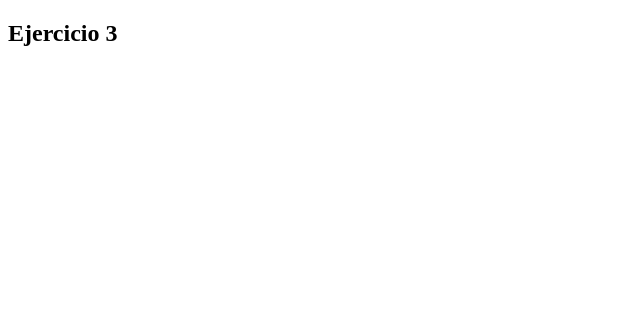
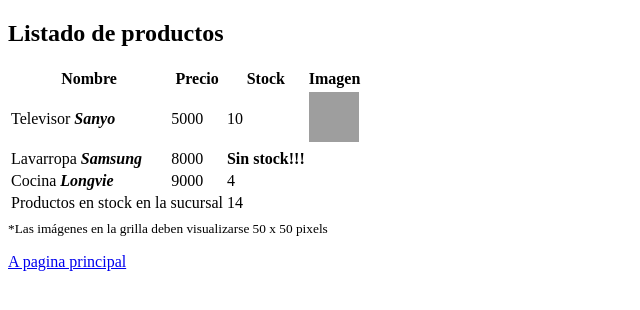
Before and after one commit to Nico-CN/modeloejhtml-78652, a plain HTML site: page Ejercicio3.html in a window 1280 px wide. Shown: the whole page, without its empty margins (0-640 px from the left). Drawn offline with Linux system fonts and the light colour scheme; grey boxes are pictures that could not be loaded.

Commit message:
1 file modified

```diff
--- a/Ejercicio3.html
+++ b/Ejercicio3.html
@@ -9,7 +9,45 @@
 </head>
 
 <body>
-<h2>Ejercicio 3</h2>
+<h2>Listado de productos</h2>
+  <table>
+
+    <tr>
+      <th>Nombre</th>
+      <th>Precio</th>
+      <th>Stock</th>
+      <th>Imagen</th>
+    </tr>
+    <tr>
+      <td>Televisor <b><em>Sanyo</em></b></td>
+      <td>5000</td>
+      <td>10</td>
+      <td><iframe width="50" height="50"
+          src="https://images.versus.io/objects/sanyo-42-lcd.front.master.1576684641045.jpg" frameborder="0"
+          allowfullscreen></iframe></td>
+    </tr>
+    <tr>
+      <td>Lavarropa <b><em>Samsung</em></b></td>
+      <td>8000</td>
+      <td><b>Sin stock!!!</b></td>
+      <td></td>
+    </tr>
+    <tr>
+      <td>Cocina <b><em>Longvie</em></b></td>
+      <td>9000</td>
+      <td>4</td>
+      <td></td>
+    </tr>
+    <tr>
+      <td colspan="2">Productos en stock en la sucursal</td>
+      <td colspan="2">14</td>
+    </tr>
+  </table>
+
+  <sub>*Las imágenes en la grilla deben visualizarse 50 x 50 pixels</sub>
+  <p>
+    <a href="/index.html">A pagina principal</a>
+  </p>
 </body>
 
 </html>
```
